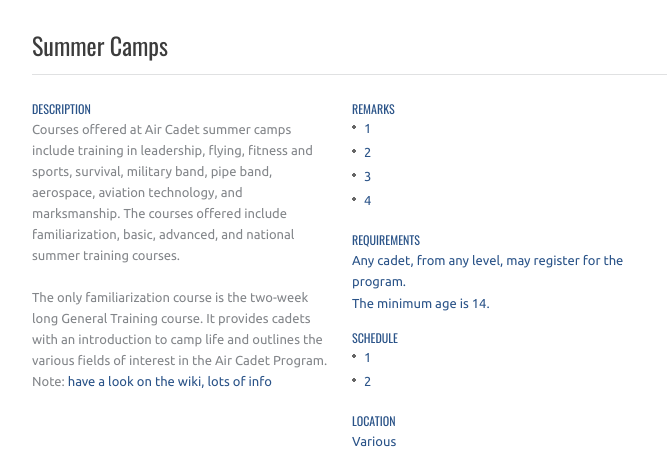
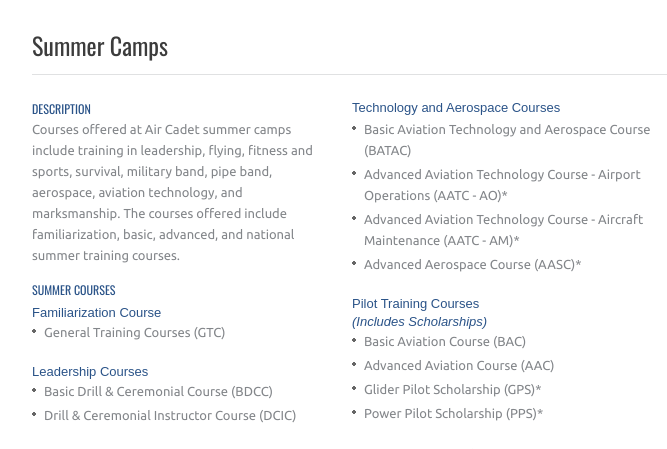
Before and after one commit to mazz0016/51AirCadets, a plain HTML site: page site/activities.html in a window 1280 px wide. Shown: the part 8218-8667 px from the top of the page, 138-805 px from the left. Drawn offline with nearby package versions, Linux system fonts and the light colour scheme.

Commit message:
Added New image file and added content to bottom of activities.

```diff
--- a/site/activities.html
+++ b/site/activities.html
@@ -1021,11 +1021,43 @@ The program allows you to work at your own pace, accumulate certain number of ho
 				<div class="grid_4 alpha">
 							<div class="wrapp">
 								<h3>Description</h3>
-								<p class="lh21">Courses offered at Air Cadet summer camps include training in leadership, flying, fitness and sports, survival, military band, pipe band, aerospace, aviation technology, and marksmanship. The courses offered include familiarization, basic, advanced, and national summer training courses.<br><br>
+								<p class="lh21">Courses offered at Air Cadet summer camps include training in leadership, flying, fitness and sports, survival, military band, pipe band, aerospace, aviation technology, and marksmanship. The courses offered include familiarization, basic, advanced, and national summer training courses.</p>
 
-								The only familiarization course is the two-week long General Training course. It provides cadets with an introduction to camp life and outlines the various fields of interest in the Air Cadet Program.
-
-								Note: <a href="http://en.wikipedia.org/wiki/Royal_Canadian_Air_Cadets"> have a look on the wiki, lots of info<a></p>
+							<h3>Summer Courses</h3>
+							   <h4>Familiarization Course</h4>
+							    <ul class="listWithMarker">
+                                <li>General Training Courses (GTC)</li>
+						      </ul>
+                              <h4>Leadership Courses</h4>
+							   <ul class="listWithMarker">
+							    <li>Basic Drill &amp; Ceremonial Course (BDCC)</li>
+							    <li>Drill &amp; Ceremonial Instructor Course (DCIC)</li>
+						      </ul>
+							  <h4>Fitness &amp; Sports Courses</h4>
+                                <ul class="listWithMarker">
+								    <li>Basic Fitness &amp; Sports Course(BFSC)</li>
+							    <li>Fitness &amp; Sports Instructor Course (FSIC)</li>
+						      </ul>
+							  <h4>Survival Courses</h4>
+                              <ul class="listWithMarker">
+							    <li>Basic Survival Course (BSC)</li>
+							    <li>Survival Instructor Course (SIC)</li>
+						      </ul>
+							  <h4>Marksmanship Course</h4>
+                                <ul class="listWithMarker">
+	 						     <li>Air Rifle Marksmanship Instructor Course (ARMIC)</li>
+						      </ul>
+							  <h4>Music Courses</h4>
+                              <ul class="listWithMarker">
+                                <div class="txt1">Military Band</div>
+							    <li>Basic Musician Course (MB-BMC)</li>
+							    <li>Intermediate Musician Course (MB-IMC)</li>
+							    <li>Advanced Musician Course (MB-AMC)</li>
+                                <div class="txt1">Pipe Band</div>
+							    <li>Basic Musician Course (PB-BMC)</li>
+							    <li>Intermediate Musician Course (PB-IMC)</li>
+							    <li>Advanced Musician Course (PB-AMC)</li>
+						      </ul>
 
                            </div>
 			   </div>
@@ -1033,14 +1065,28 @@ The program allows you to work at your own pace, accumulate certain number of ho
 						<div class="grid_4">
 							<div class="wrapp">
 
+							  <h4 class="v2">Technology and Aerospace Courses</h4>
+                              <ul class="listWithMarker">
+							    <li>Basic Aviation Technology and Aerospace Course (BATAC)</li>
+							    <li>Advanced Aviation Technology Course - Airport Operations (AATC - AO)*</li>
+							    <li>Advanced Aviation Technology Course - Aircraft Maintenance (AATC - AM)*</li>
+							    <li>Advanced Aerospace Course (AASC)*</li>
+						      </ul>
+							  <h4>Pilot Training Courses<br><em>(Includes Scholarships)</em></h4>
+                              <ul class="listWithMarker">
+							    <li>Basic Aviation Course (BAC)</li>
+							    <li>Advanced Aviation Course (AAC)</li>
+							    <li>Glider Pilot Scholarship (GPS)*</li>
+							    <li>Power Pilot Scholarship (PPS)*</li>
+						      </ul>
+							  <p>* Denotes a National course</p>
 
                               <h3>Remarks</h3>
 							  <ul class="listWithMarker">
-                                	<li>1</li>
-                                    <li>2</li>
-									<li>3</li>
-									<li>4</li>
-
+							    <li>All cadets applying for Air cadet summer training must meet the prerequisites and submit an
+							      application for summer training.</li>
+							    <li><a href="pdf/2015_air_ctc_info_pamphlet.pdf">2015 Summer Training Course Pamphlet</a> information for cadets and their parents <br>
+							      <em>(Course Descriptions)</em></li>
 						      </ul>
 
 							  <h3>Requirements</h3>
@@ -1048,18 +1094,10 @@ The program allows you to work at your own pace, accumulate certain number of ho
 							  <p class="lh21">The minimum age is 14.</p>
 
 
-                                <h3>Schedule</h3>
-                                <ul class="listWithMarker">
-                                	<li>1</li>
-                                    <li>2</li>
-								</ul>
-
-
 							  <h3>Location</h3>
-	                    <p>Various</p>
-
+							  <p>Various training centres</p>
 							  <h3>Officer in Charge</h3>
-							  <p class="lh21">?: <a href="#">?</a><p>
+							  <p class="lh21">CO Cooke: <a href="mailto:co@51aircadets.ca">co@51aircadets.ca</a><p>
 
 						  </div>
                       </div>
@@ -1102,7 +1140,7 @@ The program allows you to work at your own pace, accumulate certain number of ho
 						</div>
 
 							<h3 class="v2">Summer Camp</h3>
-                                <div><img src="images/4.png" alt="51 Air Cadet Squadron summer camp" class="img4"></div>
+                                <div><img src="images/cadetcamp1.png" alt="51 Air Cadet Squadron summer camp" class="img4"></div>
 
 						  </div>
 						</div>
--- a/site/css/style.css
+++ b/site/css/style.css
@@ -202,6 +202,17 @@ h3{
 }
 h3.v2{
 	margin-bottom: -12px;
+}
+
+h4{
+	font:13px/18px Arial, sans-serif;
+	color:#2A5388;
+	margin-top: 5px;
+}
+
+h4.v2{
+	margin-top: 14px;
+	margin-bottom: 2px;
 }
 
 .lh21{line-height: 21px;}
```
Also changed, not shown: site/images/cadetcamp1.png (added). Lines whose indentation alone changed are shown as unchanged.
